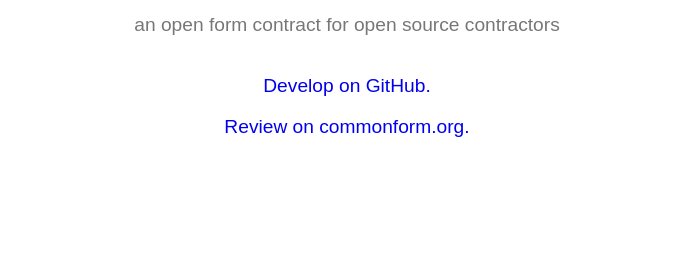
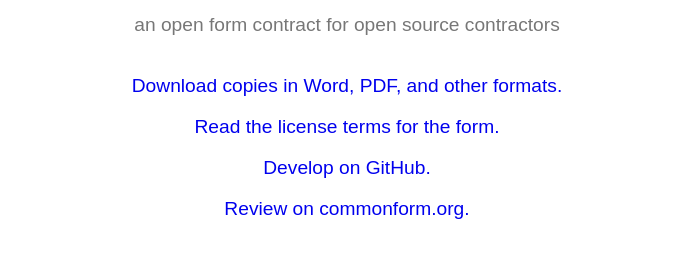
Before and after one commit to switchmode/switchmode.github.io, a plain HTML site: page index.html in a window 1280 px wide. Shown: the part 140-398 px from the top of the page, without its empty margins (293-987 px from the left). Drawn offline with Linux system fonts and the light colour scheme.

Commit message:
Add download and license links

```diff
--- a/index.html
+++ b/index.html
@@ -10,6 +10,8 @@
       <img class=logo src=switchmode.svg alt="Switchmode's logo, in the shape of the grille of a computer power supply">
       <h1>Switchmode Developer Agreement</h1>
       <p class=lead>an open form contract for open source contractors</p>
+      <p><a href=https://github.com/switchmode/switchmode/releases>Download copies in Word, PDF, and other formats.</a></p>
+      <p><a href=https://github.com/switchmode/switchmode/blob/master/LICENSE>Read the license terms for the form.</a></p>
       <p><a href=https://github.com/switchmode/switchmode>Develop on GitHub.</a></p>
       <p><a href=https://commonform.org/publishers/switchmode>Review on commonform.org.</a></p>
     </main>
```
